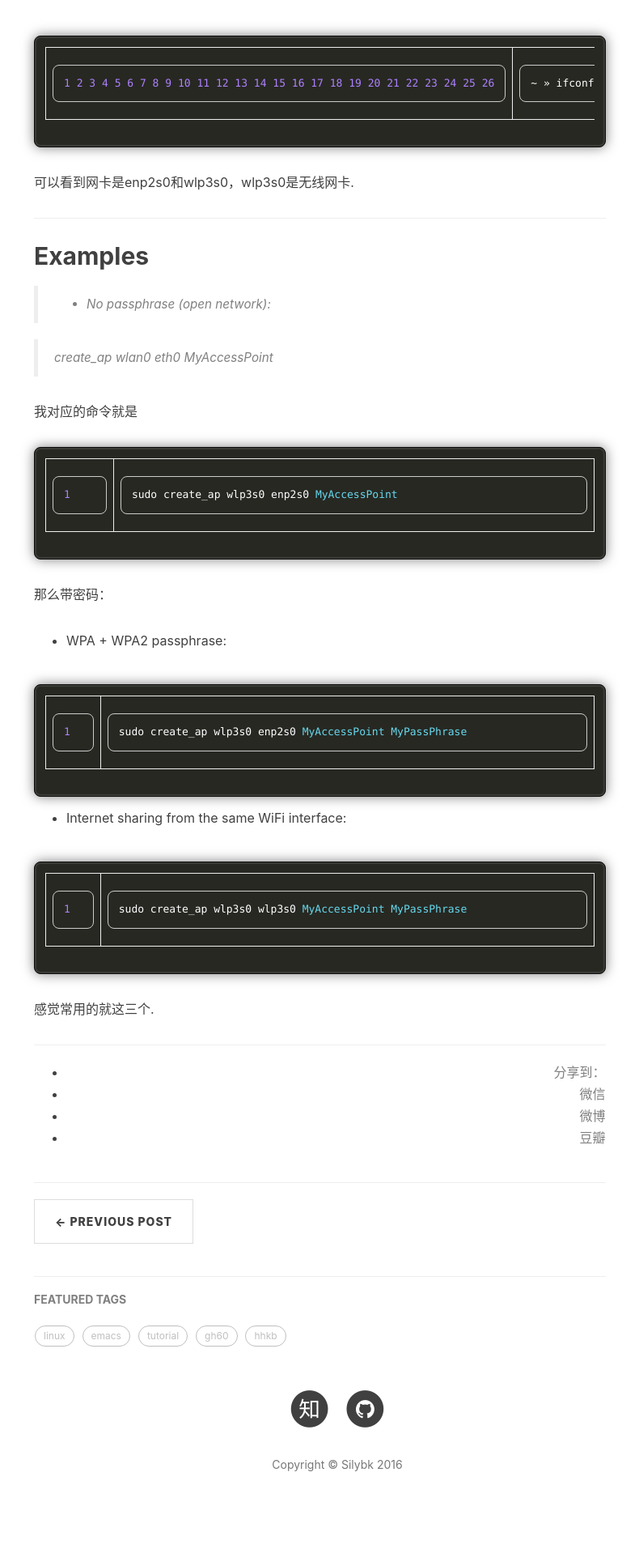
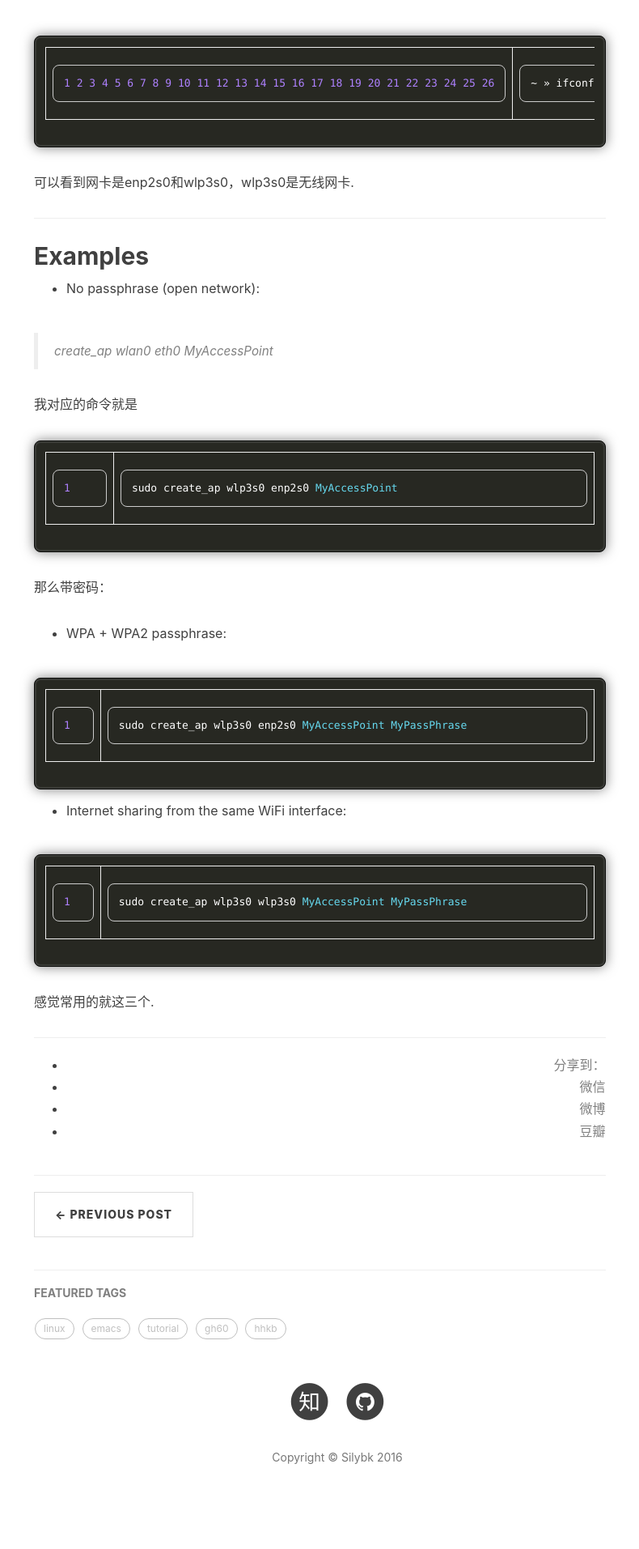
Before and after one commit to silybk/silybk.github.io, a Jekyll site: the page built from _posts/2016-02-28-linux-createap.md, in a window 1280 px wide. Shown: the part 997-2910 px from the top of the page at 81% size, without its empty margins (223-1013 px from the left). Built offline with Jekyll 4.4.1, drawn with Linux system fonts in a browser that asks for light colours; nearby versions of some CDN libraries; comment, search, counter and statistics services are not loaded.

```diff
--- a/_posts/2016-02-28-linux-createap.md
+++ b/_posts/2016-02-28-linux-createap.md
@@ -57,7 +57,7 @@ wlp3s0: flags=4163<UP,BROADCAST,RUNNING,MULTICAST>  mtu 1500
 
 ## Examples
 
->* No passphrase (open network):
+* No passphrase (open network):
 
 >create_ap wlan0 eth0 MyAccessPoint
 
```
